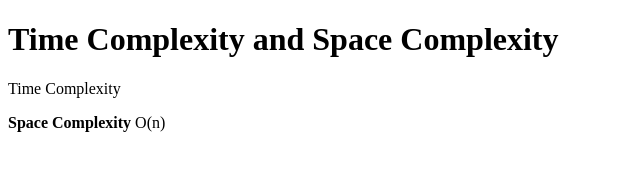
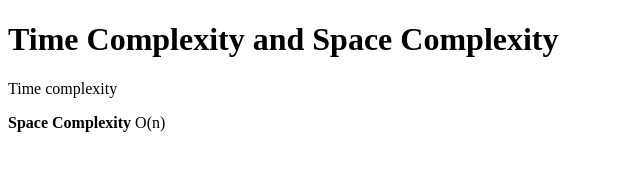
Before and after one commit to acciojob/time-and-space-complexity-Arshad5646, a website: page main.html in a window 1280 px wide. Shown: the full height of the page, 0-640 px from the left. Drawn offline with Linux system fonts and the light colour scheme.

Commit message:
created a submission

```diff
--- a/main.html
+++ b/main.html
@@ -9,7 +9,7 @@
 <body>
 	<!-- the entire body must be written by student -->
 	<h1>Time Complexity and Space Complexity</h1>
-	<p>Time Complexity</p>
+	<p>Time complexity</p>
 	<p><b>Space Complexity</b> O(n)</p>
     <script type="text/javascript" src="./script.js">
 </script>
```
